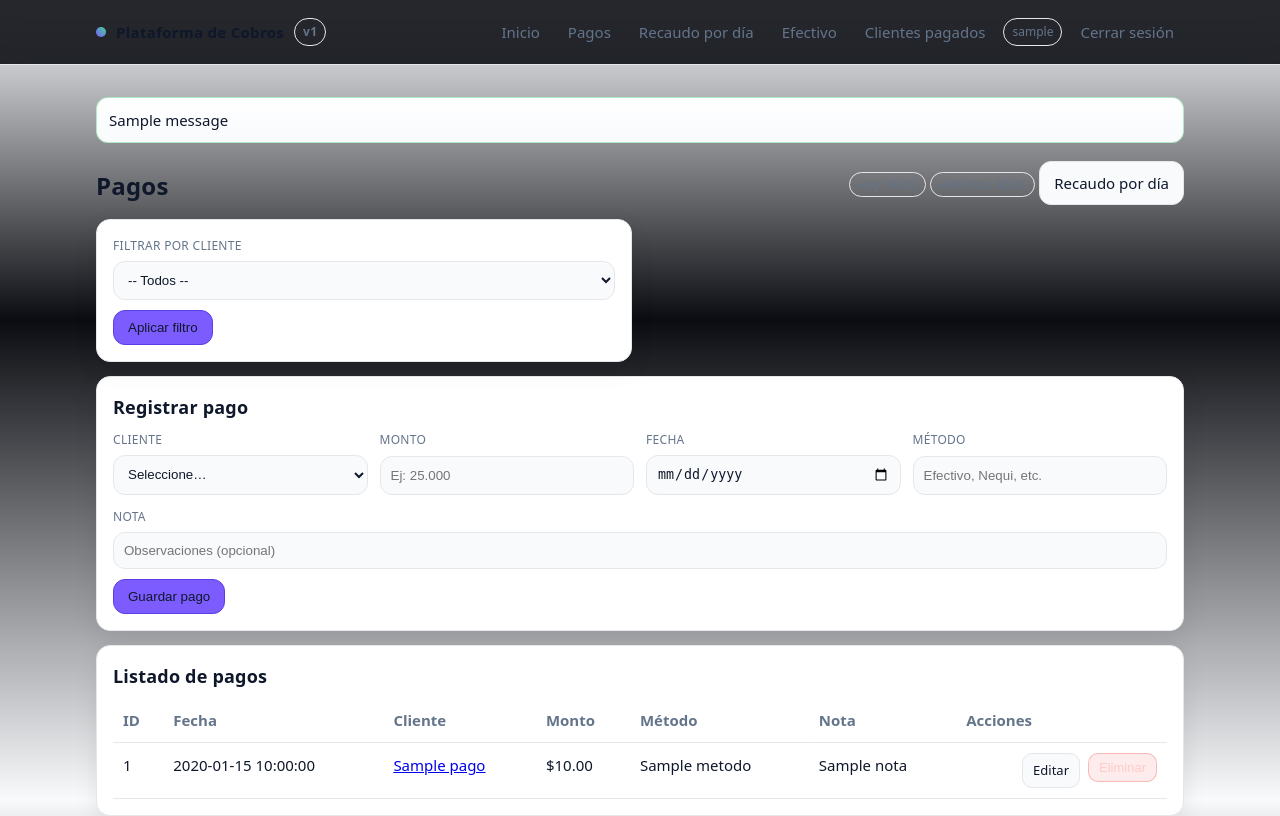
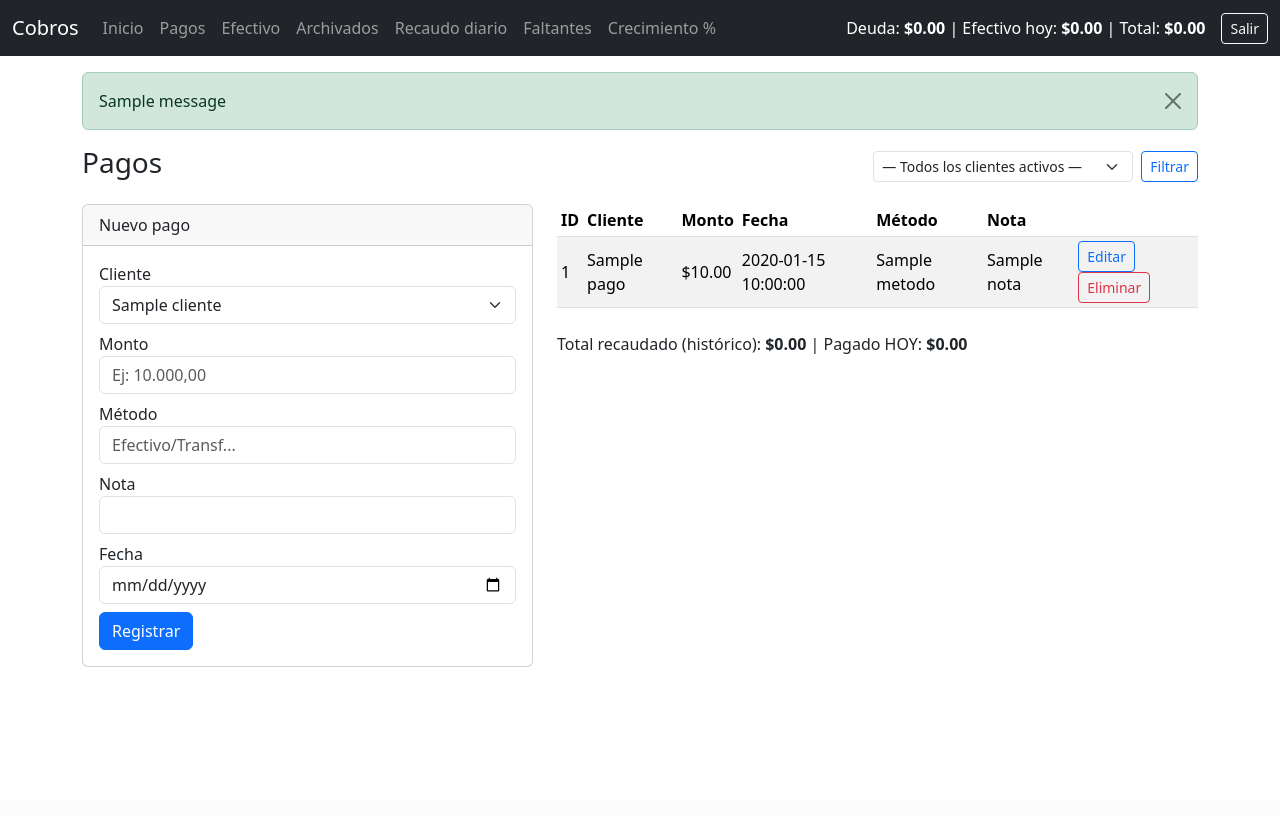
Before and after one commit to luisrobles062/ruta-cobros-app, a Flask app: page /pagos in a window 1280 px wide. After the commit the page ends 667 px from the top, so only its background shows below. Run offline with Flask 3, Linux system fonts and the light colour scheme; a user stored in the database is signed in; tables that the repository leaves empty hold one stand-in row (values such as "Sample post"); one stand-in notice (Sample message) is shown; a database or web service that is not in the repository returns one stand-in record (values such as "Sample title"); data that the repository does not hold is empty; some libraries are stand-ins or nearby versions.

Commit message:
Update pagos.html

```diff
--- a/templates/pagos.html
+++ b/templates/pagos.html
@@ -1,145 +1,98 @@
-<!doctype html>
-<html lang="es">
-<head>
-  <meta charset="utf-8">
-  <title>Pagos</title>
-  <meta name="viewport" content="width=device-width, initial-scale=1">
-  <link rel="stylesheet" href="{{ url_for('static', filename='app.css') }}">
-</head>
-<body>
-  {% include "_navbar.html" %}
-  <div class="container">
-
-    {% with messages = get_flashed_messages(with_categories=true) %}
-      {% if messages %}
-        {% for category, message in messages %}
-          <div class="flash {{ category }}">{{ message }}</div>
+{% extends 'base.html' %}
+{% block content %}
+<div class="d-flex justify-content-between align-items-center mb-3">
+  <h3>Pagos</h3>
+  <form class="d-flex" method="get" action="{{ url_for('pagos_listado') }}">
+    <select name="cliente_id" class="form-select form-select-sm me-2" style="min-width: 260px;">
+      <option value="">— Todos los clientes activos —</option>
+      {% for c in clientes %}
+        <option value="{{ c[0] }}" {% if cliente_id_filtro==c[0] %}selected{% endif %}>{{ c[1] }}</option>
       {% endfor %}
-      {% endif %}
-    {% endwith %}
-
-    <div class="header">
-      <h1 class="h1">Pagos</h1>
-      <div class="actions">
-        <span class="badge">Hoy: {{ total_hoy_pagos }}</span>
-        <span class="badge">Histórico: {{ total_recaudado }}</span>
-        <a class="btn" href="{{ url_for('pagos_diario') }}">Recaudo por día</a>
-      </div>
+    </select>
+    <button class="btn btn-sm btn-outline-primary">Filtrar</button>
+  </form>
 </div>
 
-    <div class="grid cols-2">
-      <div class="card">
-        <form method="get" action="{{ url_for('pagos_listado') }}" class="form">
-          <div class="field">
-            <label>Filtrar por cliente</label>
-            <select name="cliente_id">
-              <option value="">-- Todos --</option>
+<div class="row">
+  <div class="col-md-5">
+    <div class="card mb-3">
+      <div class="card-header">Nuevo pago</div>
+      <div class="card-body">
+        <form method="post" action="{{ url_for('pago_nuevo') }}">
+          <div class="mb-2">
+            <label>Cliente</label>
+            <select class="form-select" name="cliente_id" required>
               {% for c in clientes %}
-                <option value="{{ c[0] }}" {% if cliente_id_filtro == c[0] %}selected{% endif %}>{{ c[1] }}</option>
+                <option value="{{ c[0] }}" {% if cliente_id_filtro==c[0] %}selected{% endif %}>{{ c[1] }}</option>
               {% endfor %}
             </select>
           </div>
-          <div class="actions">
-            <button class="btn primary" type="submit">Aplicar filtro</button>
-            {% if cliente_id_filtro %}
-              <a class="btn" href="{{ url_for('pagos_listado') }}">Quitar filtro</a>
-            {% endif %}
+          <div class="mb-2">
+            <label>Monto</label>
+            <input name="monto" class="form-control" placeholder="Ej: 10.000,00" required>
           </div>
+          <div class="mb-2">
+            <label>Método</label>
+            <input name="metodo" class="form-control" placeholder="Efectivo/Transf...">
+          </div>
+          <div class="mb-2">
+            <label>Nota</label>
+            <input name="nota" class="form-control">
+          </div>
+          <div class="mb-2">
+            <label>Fecha</label>
+            <input type="date" name="fecha_pago" class="form-control">
+          </div>
+          <button class="btn btn-primary">Registrar</button>
         </form>
+      </div>
     </div>
 
     {% if resumen %}
     <div class="card">
-        <div class="header" style="margin:0 0 8px 0">
-          <h2 class="h1" style="font-size:18px">Resumen de {{ resumen.nombre }}</h2>
-        </div>
-        <div class="grid cols-2">
-          <div class="kpi"><div class="label">Monto prestado</div><div class="value">{{ money(resumen.monto_prestado) }}</div></div>
-          <div class="kpi"><div class="label">Deuda actual</div><div class="value">{{ money(resumen.deuda_actual) }}</div></div>
-          <div class="kpi"><div class="label">Total pagado</div><div class="value">{{ money(resumen.total_pagado) }}</div></div>
-          <div class="kpi"><div class="label">Último pago</div><div class="value">{{ resumen.fecha_ultimo_pago or '—' }}</div></div>
+      <div class="card-header">Resumen del cliente</div>
+      <div class="card-body">
+        <p><strong>{{ resumen.nombre }}</strong> (ID: {{ resumen.id }})</p>
+        <p>Prestado: <strong>{{ money(resumen.monto_prestado) }}</strong></p>
+        <p>Pagado: <strong>{{ money(resumen.total_pagado) }}</strong></p>
+        <p>Deuda actual: <strong>{{ money(resumen.deuda_actual) }}</strong></p>
+        <p>F. préstamo: {{ resumen.fecha_prestamo }} | Últ. pago: {{ resumen.fecha_ultimo_pago or '—' }}</p>
       </div>
     </div>
     {% endif %}
   </div>
 
-    <div class="card" style="margin-top:14px">
-      <h2 class="h1" style="font-size:18px;margin:0 0 8px 0">Registrar pago</h2>
-      <form method="post" action="{{ url_for('pago_nuevo') }}" class="form">
-        <div class="fields">
-          <div class="field">
-            <label>Cliente</label>
-            <select name="cliente_id" required>
-              <option value="">Seleccione…</option>
-              {% for c in clientes %}
-                <option value="{{ c[0] }}" {% if cliente_id_filtro == c[0] %}selected{% endif %}>{{ c[1] }}</option>
-              {% endfor %}
-            </select>
-          </div>
-          <div class="field">
-            <label>Monto</label>
-            <input name="monto" placeholder="Ej: 25.000" required>
-          </div>
-          <div class="field">
-            <label>Fecha</label>
-            <input type="date" name="fecha_pago">
-          </div>
-          <div class="field">
-            <label>Método</label>
-            <input name="metodo" placeholder="Efectivo, Nequi, etc.">
-          </div>
-          <div class="field" style="flex:2 1 320px">
-            <label>Nota</label>
-            <input name="nota" placeholder="Observaciones (opcional)">
-          </div>
-        </div>
-        <div class="actions">
-          <button class="btn primary" type="submit">Guardar pago</button>
-        </div>
-      </form>
-    </div>
-
-    <div class="card" style="margin-top:14px">
-      <h2 class="h1" style="font-size:18px;margin:0 0 8px 0">Listado de pagos{% if cliente_id_filtro %} (cliente filtrado){% endif %}</h2>
-      {% if pagos and pagos|length > 0 %}
-        <table class="table">
+  <div class="col-md-7">
+    <div class="table-responsive">
+      <table class="table table-sm table-striped align-middle">
         <thead>
           <tr>
-              <th>ID</th>
-              <th>Fecha</th>
-              <th>Cliente</th>
-              <th>Monto</th>
-              <th>Método</th>
-              <th>Nota</th>
-              <th class="right">Acciones</th>
+            <th>ID</th><th>Cliente</th><th>Monto</th><th>Fecha</th><th>Método</th><th>Nota</th><th></th>
           </tr>
         </thead>
         <tbody>
           {% for p in pagos %}
           <tr>
             <td>{{ p[0] }}</td>
+            <td>{{ p[6] }}</td>
+            <td>{{ money(p[1]) }}</td>
             <td>{{ p[2] }}</td>
-                <td><a href="{{ url_for('pagos_listado', cliente_id=p[5]) }}">{{ p[6] }}</a></td>
-                <td>{{ money(p[1]) }}</td>
-                <td>{{ p[3] or '—' }}</td>
-                <td>{{ p[4] or '—' }}</td>
-                <td class="right">
-                  <div class="actions" style="justify-content:flex-end">
-                    <a class="btn small" href="{{ url_for('pago_editar', pago_id=p[0]) }}">Editar</a>
-                    <form method="post" action="{{ url_for('pago_eliminar', pago_id=p[0]) }}" onsubmit="return confirm('¿Eliminar este pago?')">
-                      <button class="btn small danger" type="submit">Eliminar</button>
+            <td>{{ p[3] or '' }}</td>
+            <td>{{ p[4] or '' }}</td>
+            <td>
+              <a class="btn btn-sm btn-outline-primary" href="{{ url_for('pago_editar', pago_id=p[0]) }}">Editar</a>
+              <form class="d-inline" method="post" action="{{ url_for('pago_eliminar', pago_id=p[0]) }}" onsubmit="return confirm('¿Eliminar pago?')">
+                <button class="btn btn-sm btn-outline-danger">Eliminar</button>
               </form>
-                  </div>
             </td>
           </tr>
           {% endfor %}
         </tbody>
       </table>
-      {% else %}
-        <p class="muted">No hay pagos para mostrar.</p>
-      {% endif %}
     </div>
 
+    <p class="mt-2">Total recaudado (histórico): <strong>{{ total_recaudado }}</strong>
+       | Pagado HOY: <strong>{{ total_hoy_pagos }}</strong></p>
   </div>
-</body>
-</html>
+</div>
+{% endblock %}
```
Lines whose indentation alone changed are shown as unchanged.
